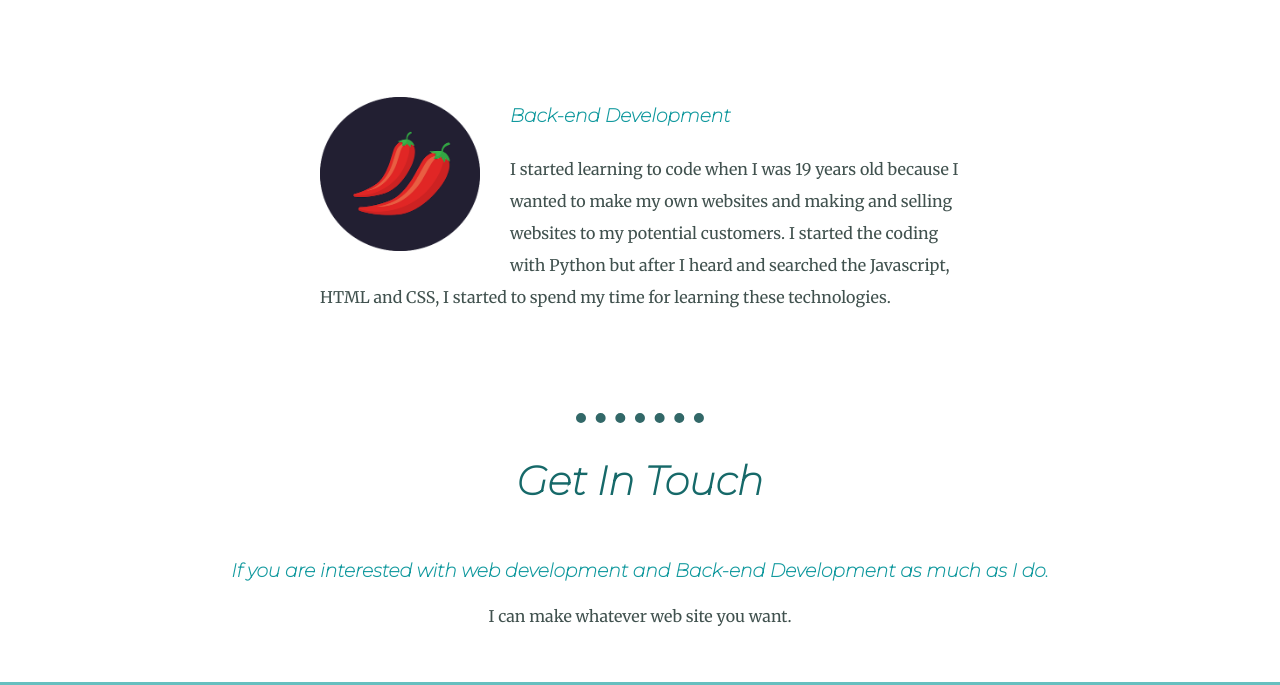
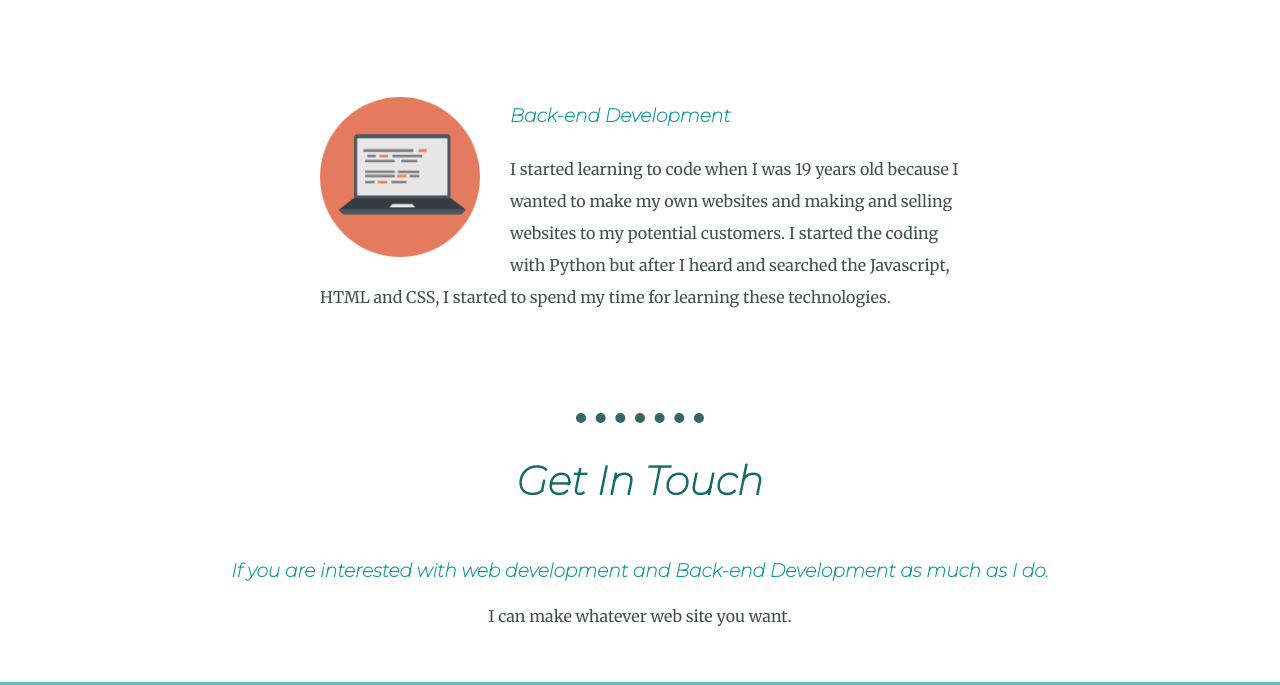
Before and after one commit to osmerd04/personal-site, a plain HTML site: page index.html in a window 1280 px wide. Shown: the part 2263-2948 px from the top of the page. Drawn offline with Linux system fonts and the light colour scheme.

Commit message:
Images Changed.

```diff
--- a/index.html
+++ b/index.html
@@ -6,7 +6,7 @@
         <title>Osman Nuri Erdogan</title>
         <link rel="stylesheet" href="https://cdnjs.cloudflare.com/ajax/libs/font-awesome/5.14.0/css/all.min.css"/>
         <link rel="stylesheet" href="style.css" type="text/css">
-        <link rel="shortcut icon" href="Images/front-end.svg" type="image/x-icon">
+        <link rel="shortcut icon" href="Images/Logo2.png" type="image/x-icon">
 
     </head>
     <body>
@@ -34,7 +34,7 @@
                     <p>I started learning to code when I was 19 years old because I wanted to make my own websites and making and selling websites to my potential customers. I started the coding with Python but after I heard and searched the Javascript, HTML and CSS, I started to spend my time for learning these technologies. </p>
                 </div>
                 <div class="skill-row">
-                    <img class="chilli-img" src="Images/chillies.png" alt="Chillies">
+                    <img class="computer-img" src="Images/circle-computer.png" alt="Computer">
                     <h3>Back-end Development</h3>
                     <p>I started learning to code when I was 19 years old because I wanted to make my own websites and making and selling websites to my potential customers. I started the coding with Python but after I heard and searched the Javascript, HTML and CSS, I started to spend my time for learning these technologies. </p>
                 </div>
--- a/style.css
+++ b/style.css
@@ -90,7 +90,7 @@ img[alt="Profile"]{
     height: 25%;
     margin-left: 30px;
 }
-.chilli-img{
+.computer-img{
     float: left;
     width: 25%;
     height: 25%;
```
